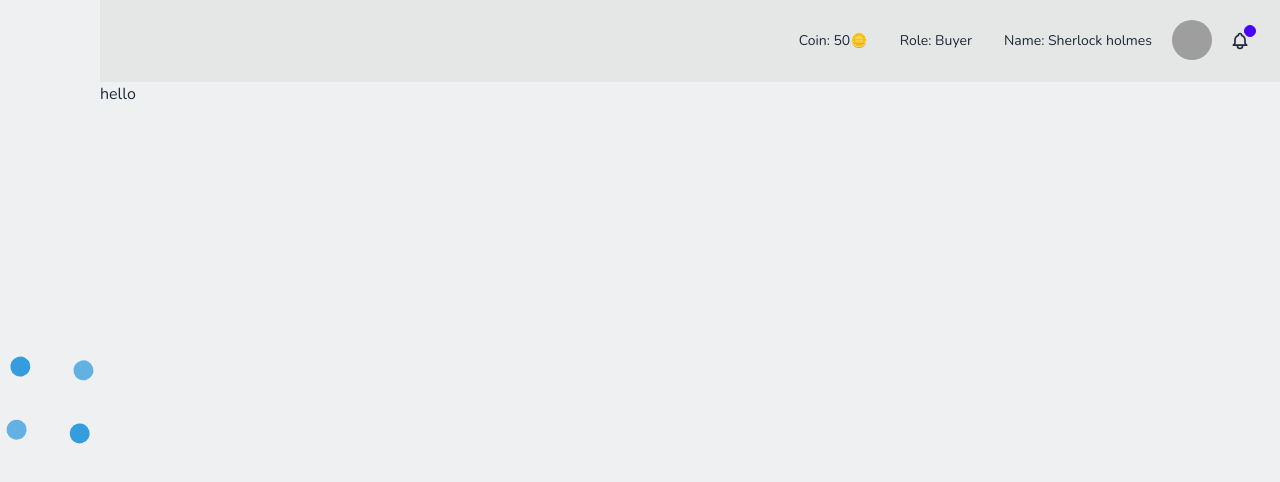
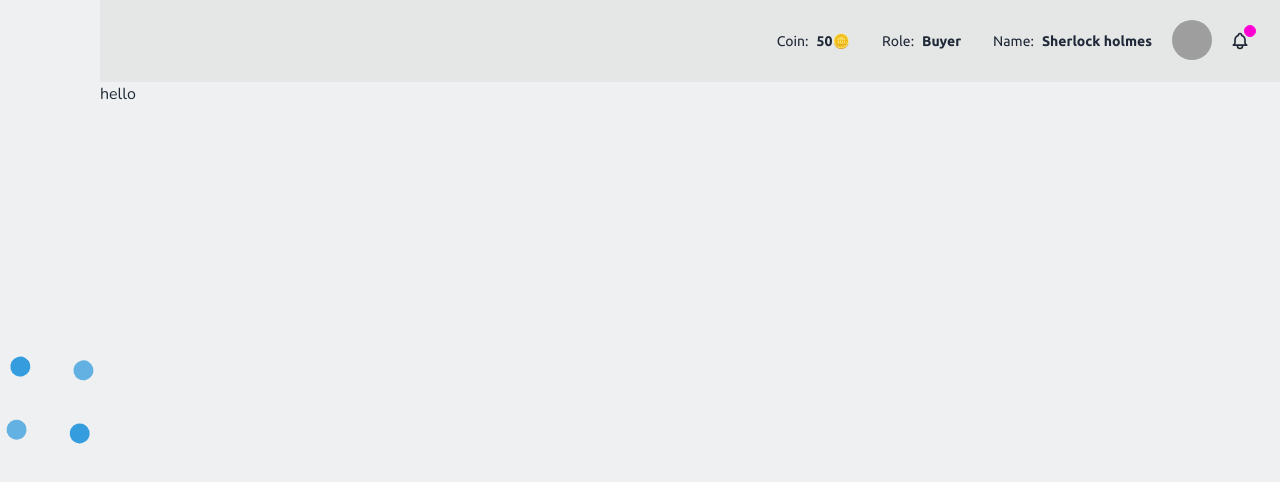
Before and after one commit to Rza-O/Rza-O-gigbite-dashboard-fullstack-client, a React (Vite) app: page /dashboard in a window 1280 px wide. Shown: the top 482 px of the page. Built offline with nearby package versions, Linux system fonts and the light colour scheme; no server answers; grey boxes are pictures that could not be loaded; a web font is replaced by a local one.

Commit message:
refactor DashboardNavbar to enhance user information display; improve layout styling and dropdown functionality

```diff
--- a/src/Components/Dashboard/Shared/Navbar/DashboardNavbar.jsx
+++ b/src/Components/Dashboard/Shared/Navbar/DashboardNavbar.jsx
@@ -42,10 +42,10 @@ const DashboardNavbar = () => {
                         <li>Role: <span className='font-semibold'>Worker</span></li>
                         <li>Name: <span className='font-semibold'>Sherlock Holmes</span></li>
                      </div> */}
-                     <div className='hidden lg:flex'>
-                        <li><a>Coin: 50🪙</a></li>
-                        <li><a>Role: Buyer</a></li>
-                        <li><a>Name: Sherlock holmes</a></li>
+                     <div className='hidden lg:flex font-ubuntu'>
+                        <li><a>Coin: <span className='font-semibold'>50🪙</span></a></li>
+                        <li><a>Role: <span className='font-semibold'>Buyer</span></a></li>
+                        <li><a>Name: <span className='font-semibold'>Sherlock holmes</span></a></li>
                      </div>
 
                      {/* avatar */}
@@ -66,7 +66,9 @@ const DashboardNavbar = () => {
                         </ul>
                      </div>
                      {/* <li><a>Navbar Item 1</a></li> */}
-                     <button className="btn btn-ghost btn-circle">
+
+                        <div className="dropdown dropdown-end">
+                           <div tabIndex={0} role="button" className="btn btn-ghost btn-circle">
                               <div className="indicator">
                               <svg
                                  xmlns="http://www.w3.org/2000/svg"
@@ -80,10 +82,21 @@ const DashboardNavbar = () => {
                                     strokeWidth="2"
                                     d="M15 17h5l-1.405-1.405A2.032 2.032 0 0118 14.158V11a6.002 6.002 0 00-4-5.659V5a2 2 0 10-4 0v.341C7.67 6.165 6 8.388 6 11v3.159c0 .538-.214 1.055-.595 1.436L4 17h5m6 0v1a3 3 0 11-6 0v-1m6 0H9" />
                               </svg>
-                           <span className="badge badge-xs badge-primary indicator-item"></span>
-
+                              <span className="badge badge-xs badge-secondary indicator-item"></span>
                               </div>
-                     </button>
+                           </div>
+                           <div
+                              tabIndex={0}
+                              className="card card-compact dropdown-content bg-base-100 z-[1] mt-3 w-52 shadow">
+                              <div className="card-body">
+                                 <span className="text-lg font-bold">8 Items</span>
+                                 <span className="text-info">Subtotal: $999</span>
+                                 <div className="card-actions">
+                                    <button className="btn btn-primary btn-block">View cart</button>
+                                 </div>
+                              </div>
+                           </div>
+                        </div>
                      {/* <li><a>Navbar Item 2</a></li> */}
 
                   </ul>
```
Lines whose indentation alone changed are shown as unchanged.
